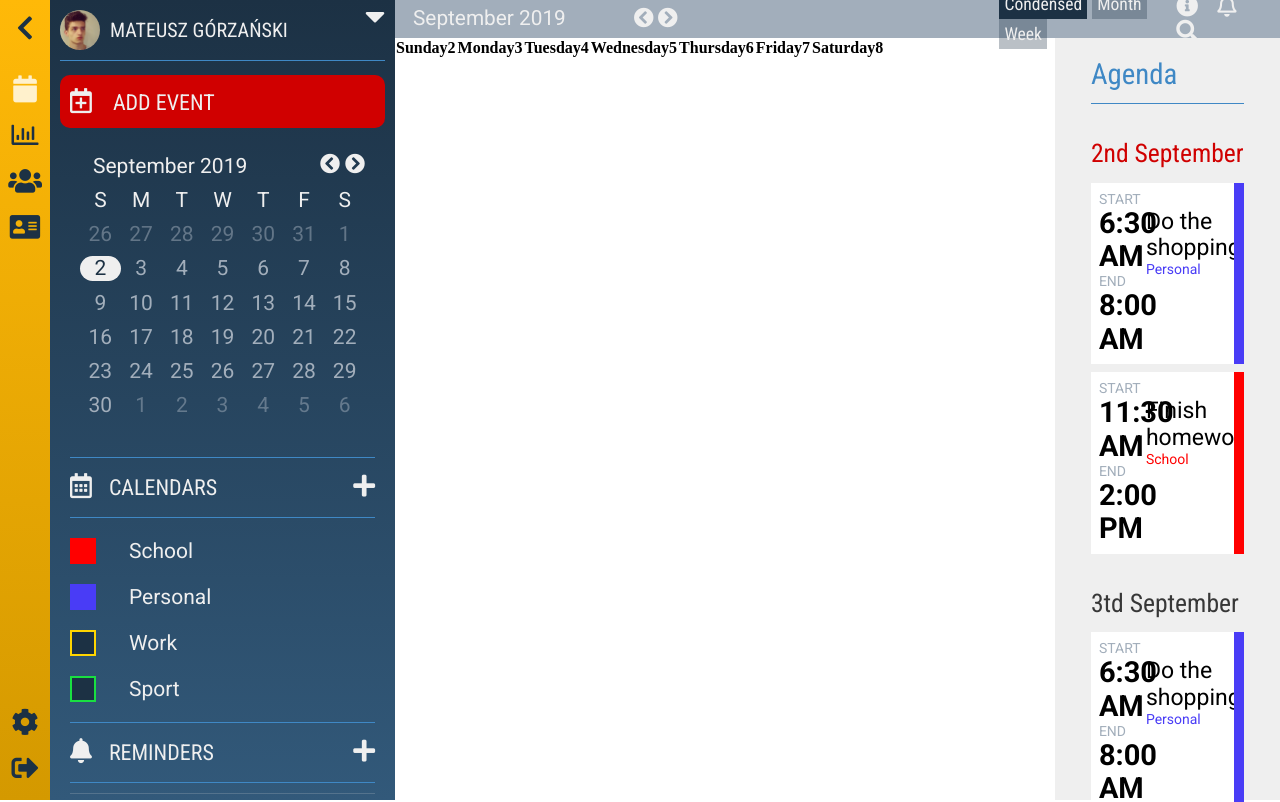
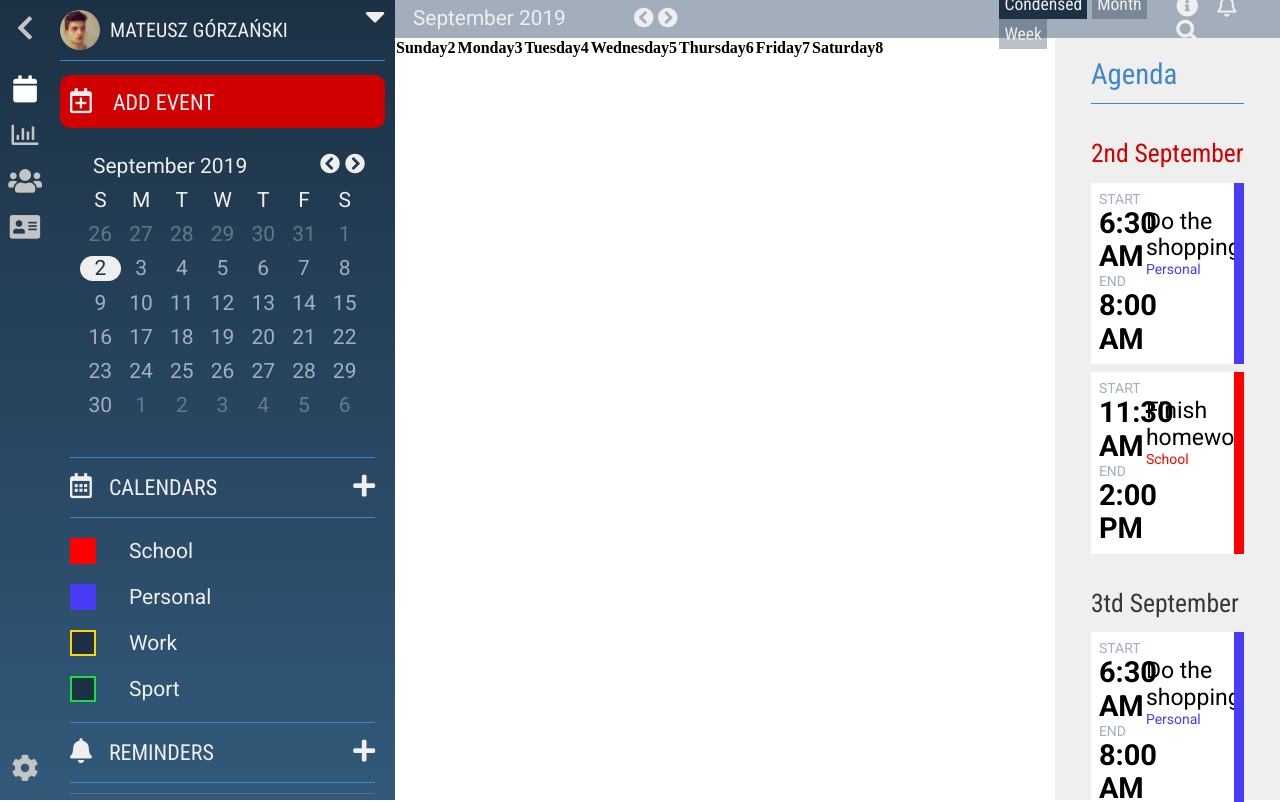
Before and after one commit to mgorzanski/calendar-app, a React (Create React App) app: page /calendar/main in a window 1280 px wide. Shown: the top 802 px of the page. Built offline with nearby package versions, Linux system fonts and the light colour scheme.

Commit message:
add electron

```diff
--- a/package.json
+++ b/package.json
@@ -2,7 +2,7 @@
   "name": "calendar-app",
   "version": "0.2.0",
   "private": true,
-  "main": "src/index.js",
+  "main": "src/electron.js",
   "dependencies": {
     "@emotion/core": "^10.0.7",
     "@emotion/styled": "^10.0.7",
@@ -21,7 +21,8 @@
     "start": "react-scripts start",
     "build": "react-scripts build",
     "test": "react-scripts test",
-    "eject": "react-scripts eject"
+    "eject": "react-scripts eject",
+    "electron": "electron ."
   },
   "eslintConfig": {
     "extends": "react-app"
@@ -34,6 +35,7 @@
   ],
   "devDependencies": {
     "@fortawesome/fontawesome-free": "^5.6.3",
+    "electron": "^4.1.4",
     "eslint-config-prettier": "^4.0.0",
     "eslint-plugin-prettier": "^3.0.1",
     "prettier": "^1.16.4"
--- a/public/index.html
+++ b/public/index.html
@@ -22,7 +22,7 @@
       work correctly both with client-side routing and a non-root public URL.
       Learn how to configure a non-root public URL by running `npm run build`.
     -->
-    <title>Calendar</title>
+    <title>Weekly (alpha)</title>
     <!-- Name of web application (only should be used if the website is used as an app) -->
     <meta name="application-name" content="Application Name">
     <!-- Short description of the document (limit to 150 characters) -->
--- a/src/App.css
+++ b/src/App.css
@@ -4,10 +4,20 @@
 @import url('https://fonts.googleapis.com/css?family=Roboto+Condensed:300,400,700|Roboto:300,400,500,700');
 
 :root {
+  /* Global colors */
   --yankees-blue-color: #1C3144;
   --boston-university-red-color: #D00000;
   --selective-yellow: #FFBA08;
   --wild-blue-yonder-color: #A2AEBB;
   --tufts-blue-color: #3F88C5;
+
+  /* Individual items */
   --primary-text-color: #efefef;
+  --sidebar-background: #1c3144 linear-gradient(to bottom, #1c3144 0%, #32597a 100%);
+  --sidebar-filter: progid:DXImageTransform.Microsoft.gradient( startColorstr='#1c3144', endColorstr='#32597a', GradientType=0 );
+  --sidebar-text-color: var(--primary-text-color);
+  --sidebar-icon-color: #c4c4c4;
+
+  --panel-background: var(--sidebar-background);
+  --panel-filter: var(--sidebar-filter);
 }
--- a/src/containers/Calendar/Calendar/Panel/index.css
+++ b/src/containers/Calendar/Calendar/Panel/index.css
@@ -1,9 +1,8 @@
 .panel-container {
   grid-column: 1 / 2;
   grid-row: 1 / 2;
-  background: #1c3144;
-  background: linear-gradient(to bottom, #1c3144 0%, #32597a 100%);
-  filter: progid:DXImageTransform.Microsoft.gradient( startColorstr='#1c3144', endColorstr='#32597a', GradientType=0 );
+  background: var(--panel-background);
+  filter: var(--panel-filter);
   padding: 10px;
   height: calc(100vh - 20px);
 }
--- a/src/containers/Calendar/Sidebar.css
+++ b/src/containers/Calendar/Sidebar.css
@@ -1,14 +1,16 @@
 .main-sidebar {
   grid-column: 1 / 2;
   grid-row: 1 / 2;
-  background: #ffb908;
+  /* background: #ffb908;
   background: linear-gradient(to bottom, #ffb908 0%, #d49900 100%);
-  filter: progid:DXImageTransform.Microsoft.gradient(startColorstr='#ffb908', endColorstr='#d49900', GradientType=0);
+  filter: progid:DXImageTransform.Microsoft.gradient(startColorstr='#ffb908', endColorstr='#d49900', GradientType=0); */
+  background: var(--sidebar-background);
+  filter: var(--sidebar-filter);
 }
 
 .main-sidebar-nav {
-  --hover-icon-color: var(--primary-text-color);
-  --icon-color: var(--yankees-blue-color);
+  --icon-color: var(--sidebar-icon-color);
+  --active-icon-color: #fff;
   display: flex;
   flex-direction: column;
   align-items: center;
@@ -21,7 +23,7 @@
 }
 
 .show-hide-panel-button i:active {
-  color: #fffcf3;
+  color: var(--active-icon-color);
 }
 
 .show-hide-panel-button i:hover {
@@ -47,11 +49,11 @@
 }
 
 .top-menu-buttons li:active {
-  color: #fffcf3
+  color: var(--active-icon-color);
 }
 
 .main-sidebar-menu-item-active i {
-  color: #fff1cc;
+  color: var(--active-icon-color);
 }
 
 .bottom-menu-buttons {
@@ -75,5 +77,5 @@
 }
 
 .bottom-menu-buttons li:active {
-  color: #fffcf3;
+  color: var(--active-icon-color);
 }
--- a/src/containers/Calendar/Sidebar.js
+++ b/src/containers/Calendar/Sidebar.js
@@ -41,9 +41,6 @@ class Sidebar extends React.Component {
             <li>
               <i className="fas fa-cog" />
             </li>
-            <li>
-              <i className="fas fa-sign-out-alt" />
-            </li>
           </ul>
         </nav>
       </div>
```
Also changed, not shown: src/electron.js (added, +55 -0 lines), 1 other file (tests, documents, lock files or other folders).
